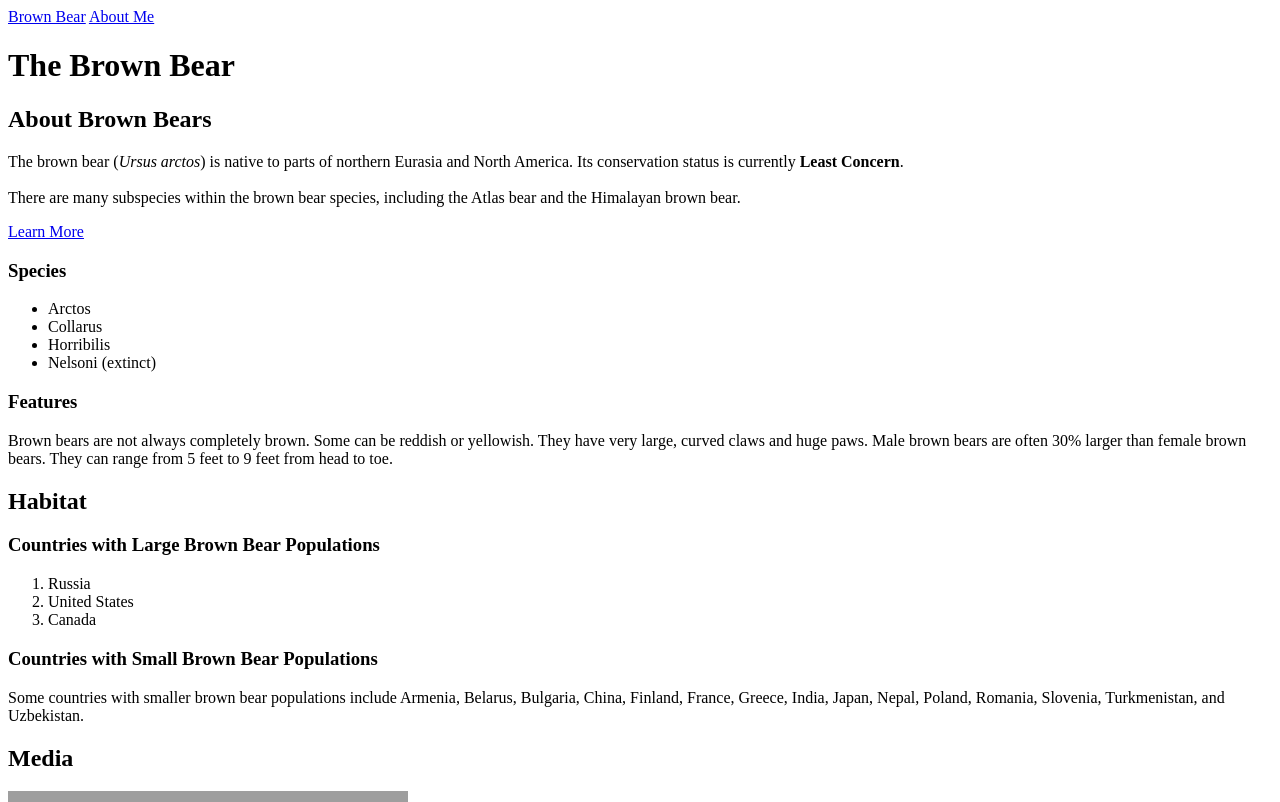
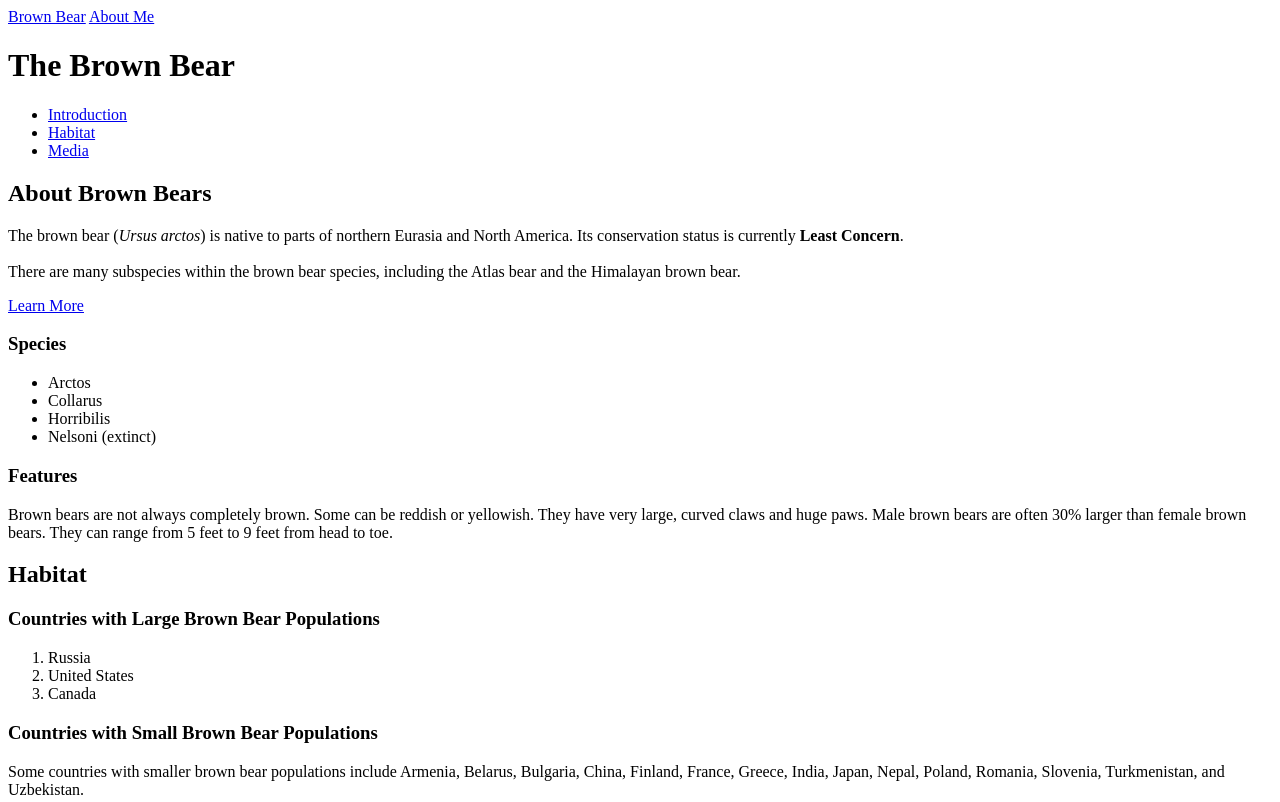
Before and after one commit to leeyounseo/Web-Practice, a plain HTML site: page About Brown bears Page.html in a window 1280 px wide. Shown: the top 802 px of the page. Drawn offline with Linux system fonts and the light colour scheme; grey boxes are pictures that could not be loaded.

Commit message:
second commit

```diff
--- a/About Brown bears Page.html
+++ b/About Brown bears Page.html
@@ -9,6 +9,11 @@
     <a href="./index.html">Brown Bear</a>
     <a href="./aboutme.html">About Me</a>
     <h1>The Brown Bear</h1>
+    <ul>
+        <li><a href="#introduction"> Introduction </a></li>
+        <li><a href="#habitat"> Habitat </a></li>
+        <li><a href="#media"> Media </a></li>
+    </ul>
     <div id="introduction">
         <h2>About Brown Bears</h2>
         <p>The brown bear (<em>Ursus arctos</em>) is native to parts of northern Eurasia and North America. Its conservation status is currently <strong>Least Concern</strong>.<br /><br /> There are many subspecies within the brown bear species, including the Atlas bear and the Himalayan brown bear.</p>
```
